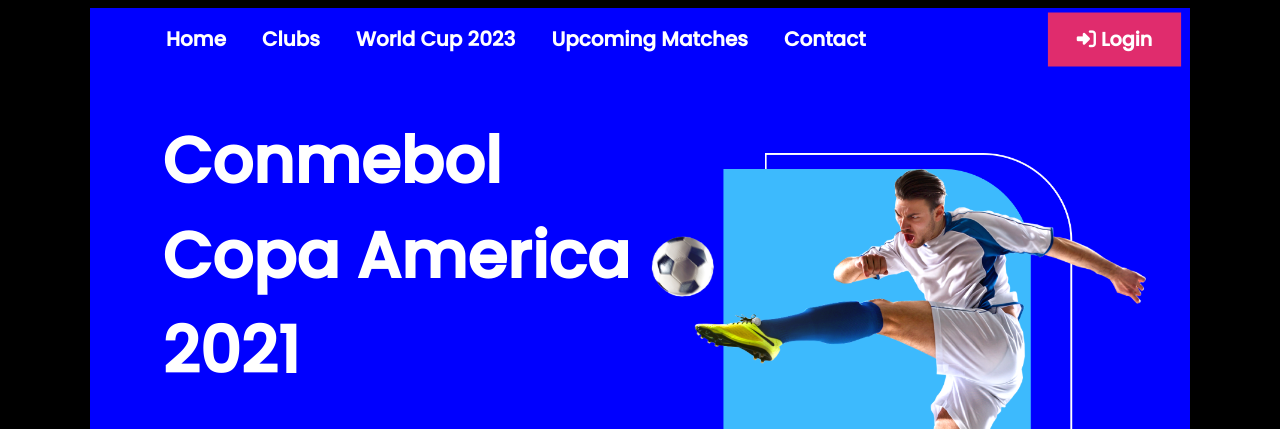
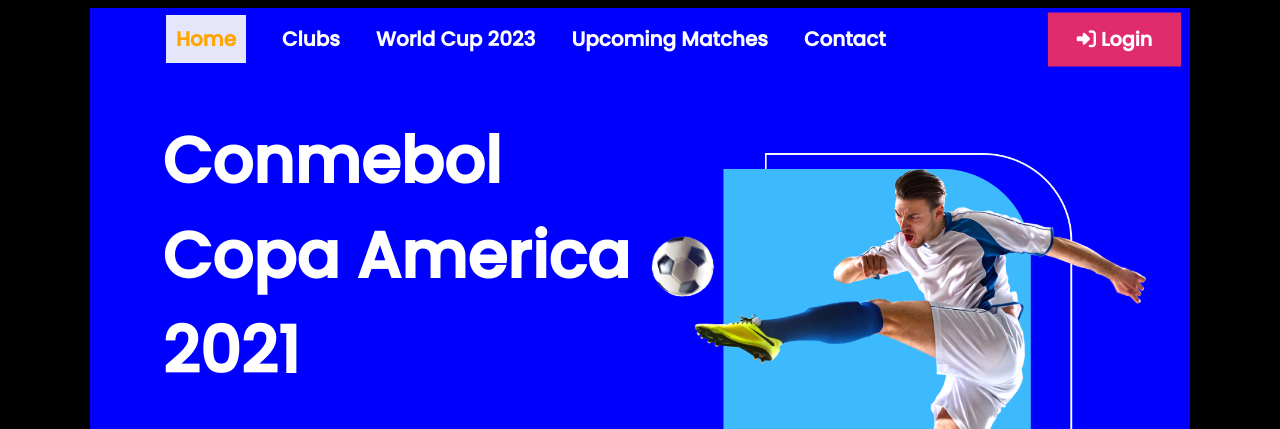
Before and after one commit to Husain7997/responsive-football-with-husain, a plain HTML site: page index.html in a window 1280 px wide. In both pictures the pointer is over the link "Home". Shown: the top 429 px of the page. Drawn offline with Linux system fonts and the light colour scheme.

Commit message:
navbar hover added

```diff
--- a/styles/style.css
+++ b/styles/style.css
@@ -1,6 +1,6 @@
 /* fonts  */
 @import url('https://fonts.googleapis.com/css2?family=Poppins:wght@500&display=swap');
-
+/* common style  */
 body{
     background: #000000;
     font-family: 'Poppins', sans-serif;
@@ -38,8 +38,11 @@ align-items: center;
 .navbar li{
     list-style: none;
     margin-left: 36px;
-
-
+}
+.navbar li a:hover{
+    background-color: lavender;
+color: orange;
+padding: 10px;
 }
 .navbar li a{
     text-decoration: none;
@@ -47,6 +50,7 @@ align-items: center;
     font-weight: 700;
     color: #FFFFFF;
 }
+/* button style  */
 .button{
     background-color: #E02C6D;
 
@@ -164,6 +168,7 @@ text-align: justify;
     width: 400px;
 height: 350px;
 }
+/* footer style  */
 .footer{
     display: flex;
     flex-direction: column;
```
